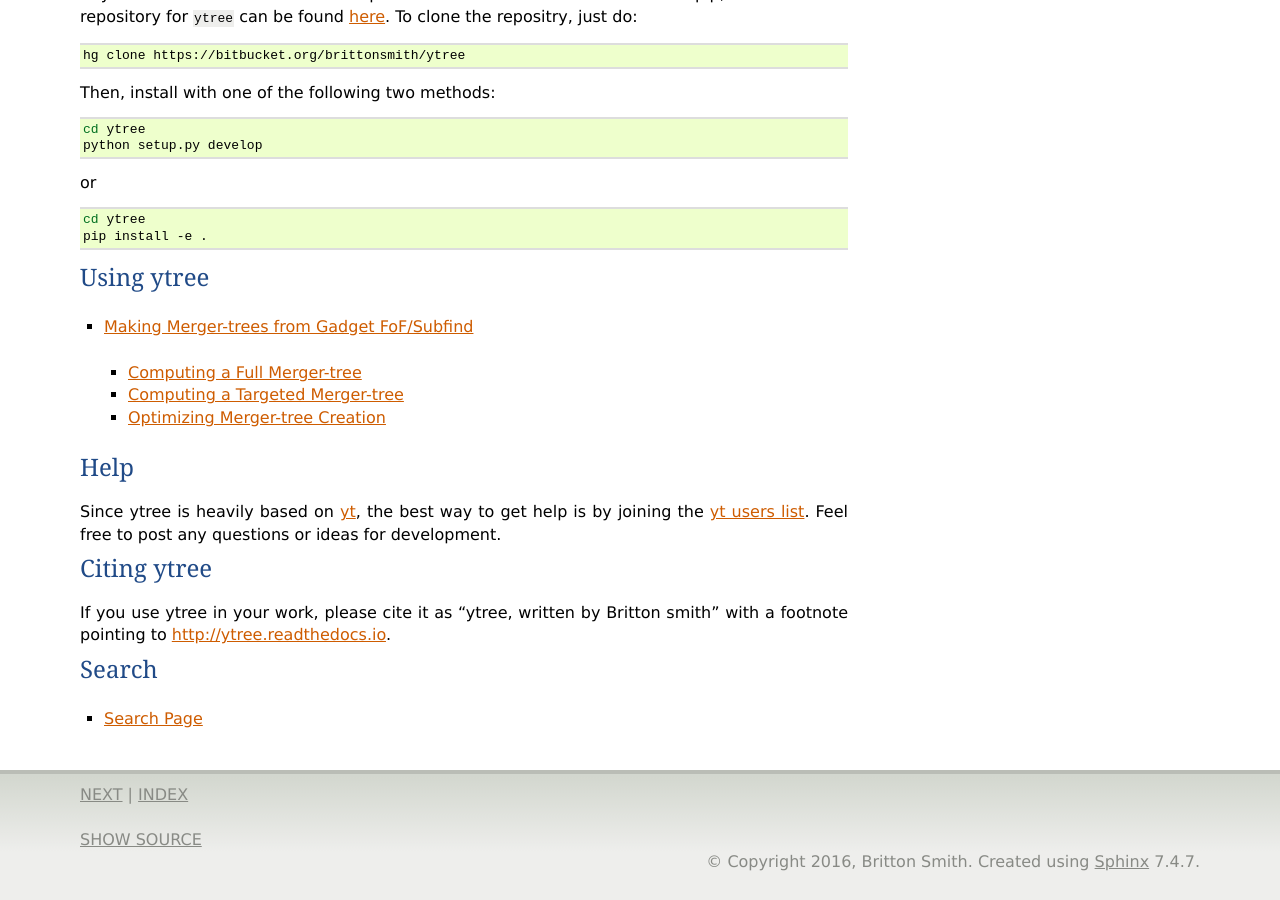
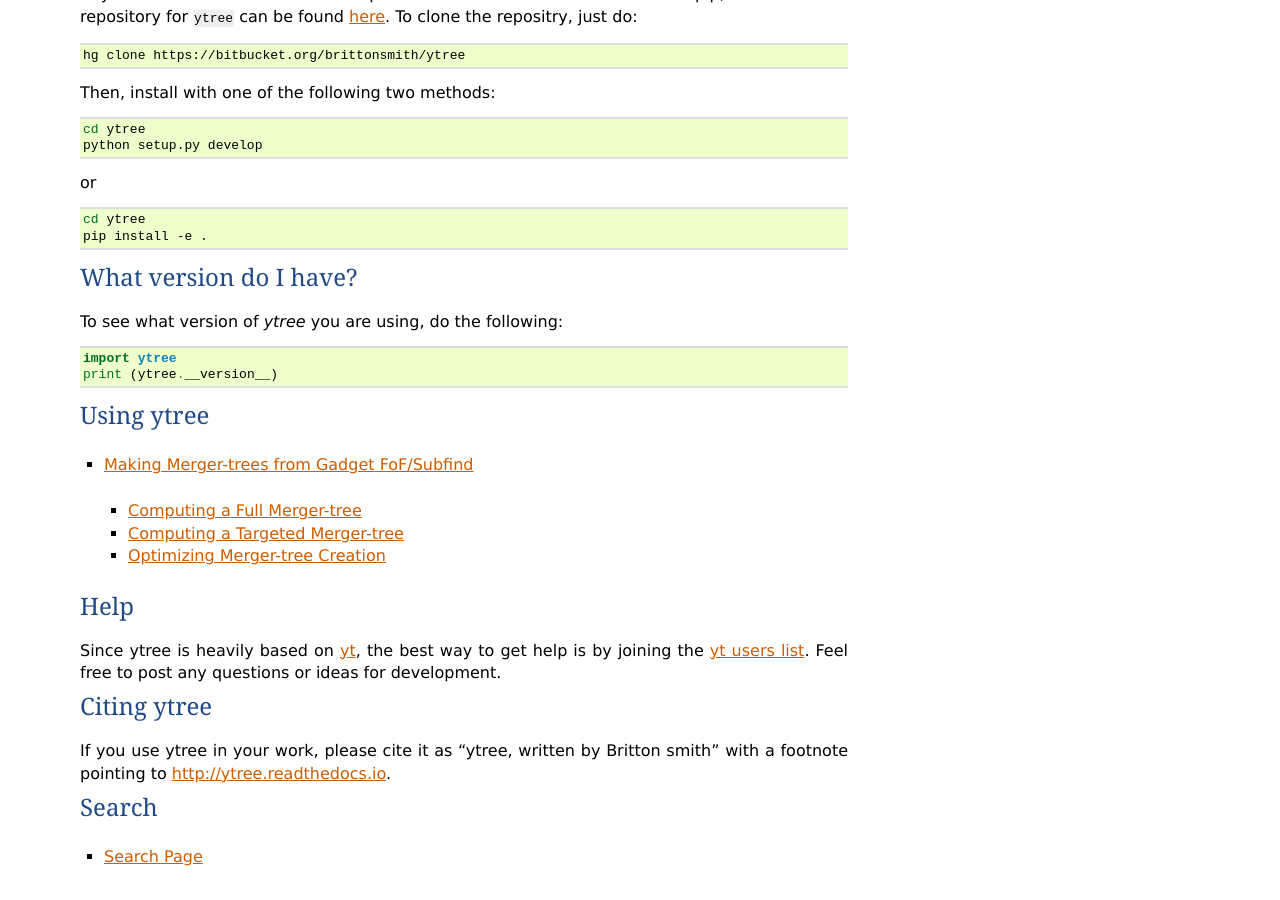
Before and after one commit to ytree-project/treefarm, a Sphinx documentation site: the page built from doc/source/index.rst, in a window 1280 px wide and 900 px high, scrolled down 602 px. Built offline with Sphinx 7.4.7, drawn with Linux system fonts in a browser that asks for light colours; pages that are not in the unit, such as notebooks, are missing from menus.

Commit message:
Adding docs on getting version.

```diff
--- a/doc/source/index.rst
+++ b/doc/source/index.rst
@@ -54,6 +54,16 @@ or
    cd ytree
    pip install -e .
 
+What version do I have?
+=======================
+
+To see what version of `ytree` you are using, do the following:
+
+.. code-block:: python
+
+   import ytree
+   print (ytree.__version__)
+
 Using ytree
 ===========
 
```
